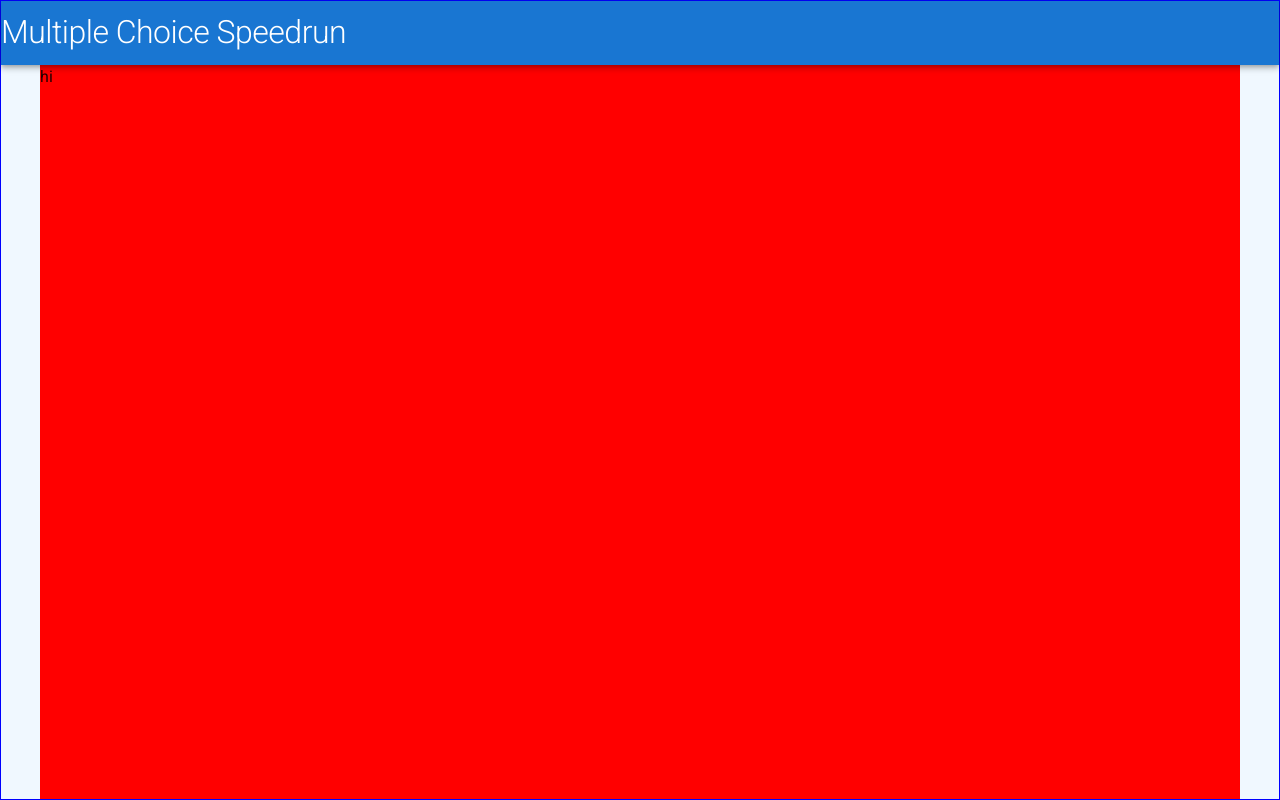
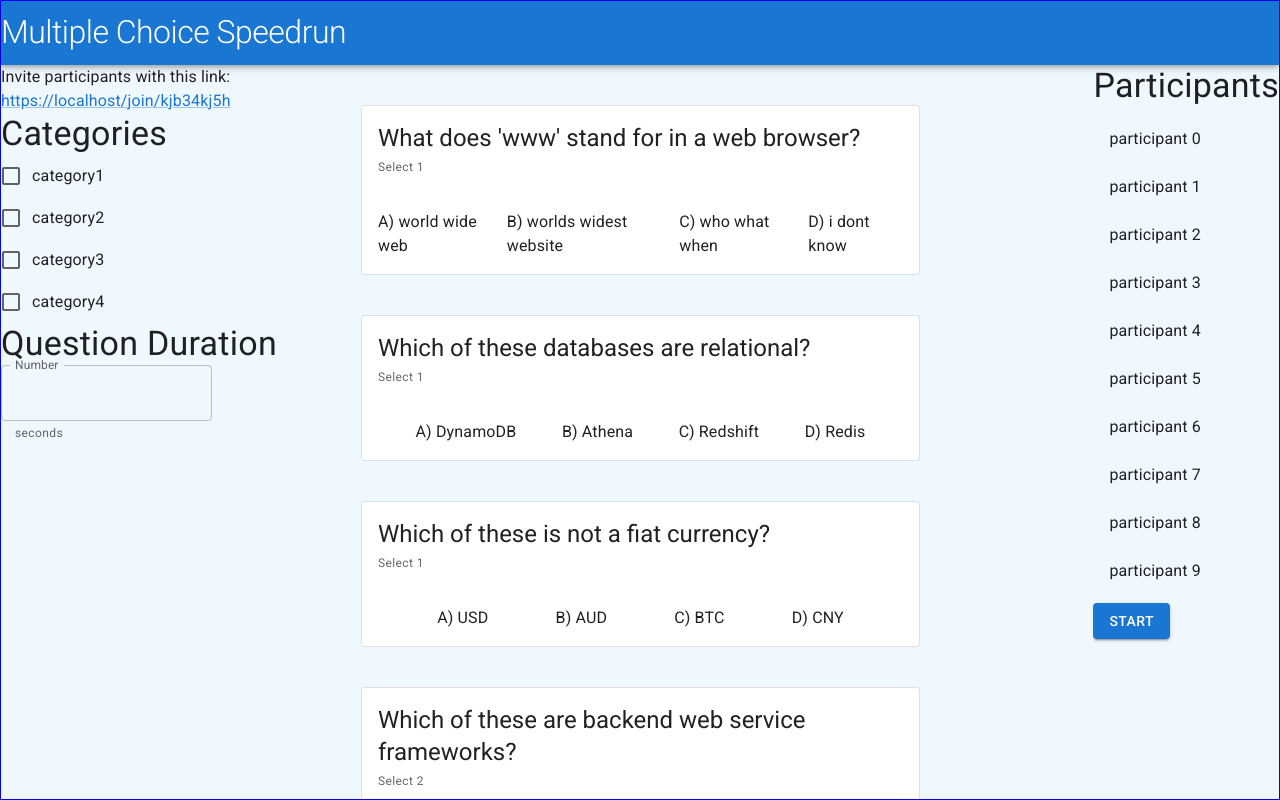
Before and after one commit to Ryangwaite/mc-speedrun, a React (Create React App) app in the folder ui/: page / in a window 1280 px wide. Built offline with nearby package versions, Linux system fonts and the light colour scheme.

Commit message:
Restored "App" component

```diff
--- a/ui/src/App.tsx
+++ b/ui/src/App.tsx
@@ -24,18 +24,7 @@ function App() {
             {/* <Lobby /> */}
 
             {/* Host Screens */}
-            {/* <Config /> */}
-
-            <Container
-                disableGutters={true}
-                sx={{
-                    background: "red",
-                    flexGrow: 1
-                }}
-            >
-                hi
-            </Container>
-
+            <Config />
         </Box>
     )
 }
```
